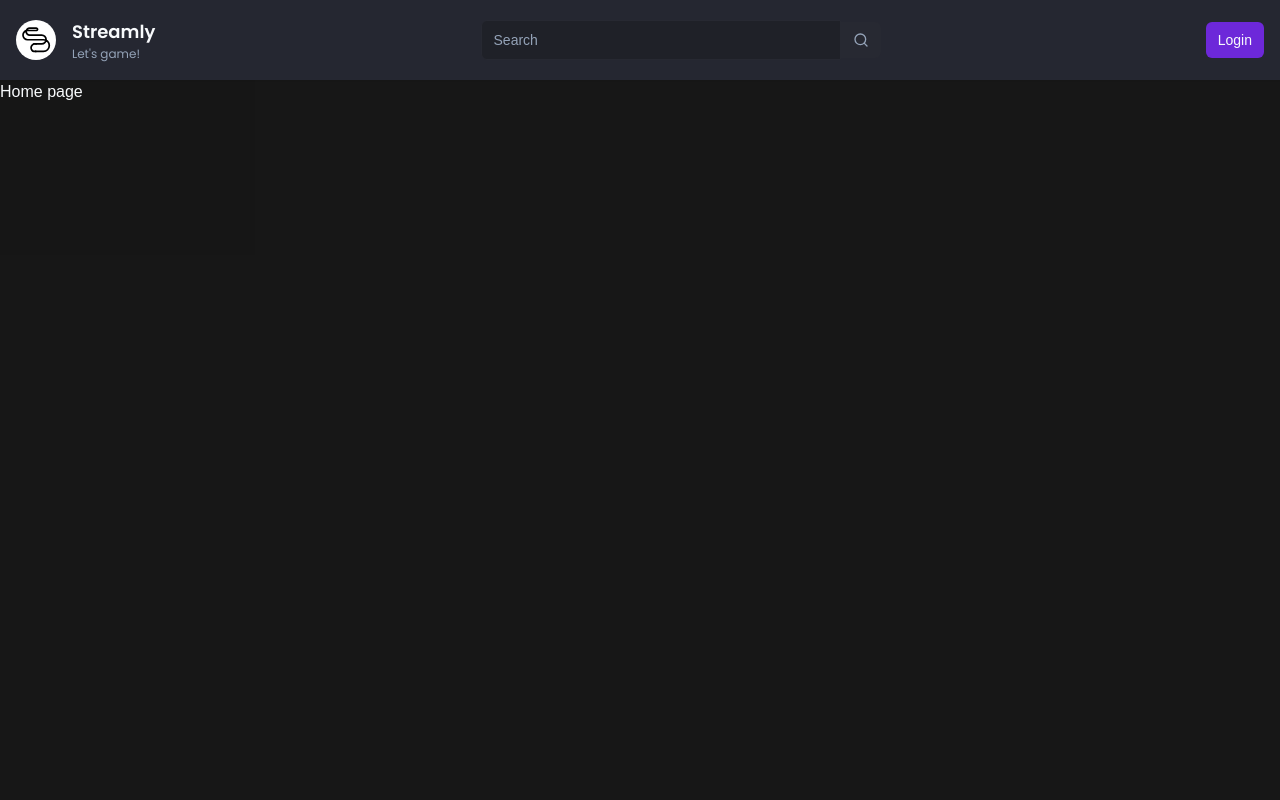
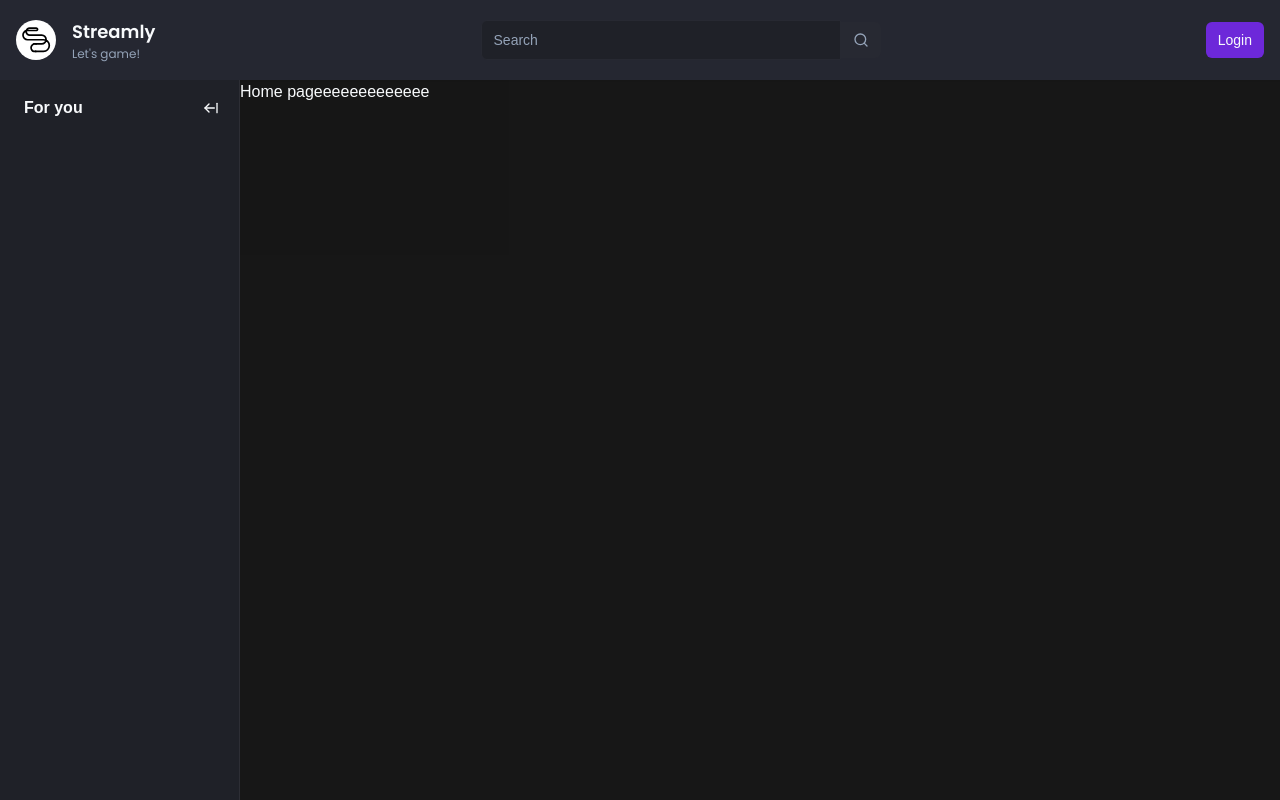
Before and after one commit to mateusz-wojnar/streamly, a Next.js app: page / in a window 1280 px wide. Built offline with nearby package versions, Linux system fonts and the light colour scheme; no server answers.

Commit message:
completed implementing colapsable sidebar

```diff
--- a/app/(browse)/(home)/page.tsx
+++ b/app/(browse)/(home)/page.tsx
@@ -3,7 +3,7 @@
 export default function Home() {
   return (
     <div className="flex flex-col gap-y-4">
-      <h1>Home page</h1>
+      <h1>Home pageeeeeeeeeeeee</h1>
     </div>
   );
 }
--- /dev/null
+++ b/app/(browse)/_components/container.tsx
@@ -0,0 +1,32 @@
+"use client";
+
+import { useEffect } from "react";
+import { useMediaQuery } from "usehooks-ts";
+
+import { cn } from "@/lib/utils";
+import { useSidebar } from "@/store/use-sidebar";
+
+interface ContainerProps {
+  children: React.ReactNode;
+}
+
+export const Container = ({ children }: ContainerProps) => {
+  const matches = useMediaQuery("(max-width: 1024px)");
+  const { collapsed, onCollapse, onExpand } = useSidebar((state) => state);
+
+  useEffect(() => {
+    if (matches) {
+      onCollapse();
+    } else {
+      onExpand();
+    }
+  }, [matches, onCollapse, onExpand]);
+
+  return (
+    <div
+      className={cn("flex-1", collapsed ? "ml-[70px]" : "ml-[70px] lg:ml-60")}
+    >
+      {children}
+    </div>
+  );
+};
--- /dev/null
+++ b/app/(browse)/_components/sidebar/index.tsx
@@ -0,0 +1,10 @@
+import { Wrapper } from "./wrapper";
+import { Toggle } from "./toggle";
+
+export const Sidebar = () => {
+  return (
+    <Wrapper>
+      <Toggle />
+    </Wrapper>
+  );
+};
--- /dev/null
+++ b/app/(browse)/_components/sidebar/toggle.tsx
@@ -0,0 +1,40 @@
+"use client";
+
+import { useSidebar } from "@/store/use-sidebar";
+import { Hint } from "@/components/hint";
+import { Button } from "@/components/ui/button";
+import { ArrowLeftFromLine, ArrowRightFromLine } from "lucide-react";
+
+export const Toggle = () => {
+  const { collapsed, onExpand, onCollapse } = useSidebar((state) => state);
+
+  const label = collapsed ? "Expand" : "Collapse";
+
+  return (
+    <>
+      {collapsed && (
+        <div className="hidden lg:flex w-full items-center justify-center pt-4 mb-4">
+          <Hint label={label} side="right" asChild>
+            <Button variant="ghost" className="h-auto p-2" onClick={onExpand}>
+              <ArrowRightFromLine />
+            </Button>
+          </Hint>
+        </div>
+      )}
+      {!collapsed && (
+        <div className="p-3 pl-6 mb-2 flex items-center w-full">
+          <p className="font-semibold text-primary">For you</p>
+          <Hint label={label} side="right" asChild>
+            <Button
+              className="h-auto p-2 ml-auto"
+              variant="ghost"
+              onClick={onCollapse}
+            >
+              <ArrowLeftFromLine className="h-4 w-4" />
+            </Button>
+          </Hint>
+        </div>
+      )}
+    </>
+  );
+};
--- /dev/null
+++ b/app/(browse)/_components/sidebar/wrapper.tsx
@@ -0,0 +1,22 @@
+"use client";
+import { cn } from "@/lib/utils";
+import { useSidebar } from "@/store/use-sidebar";
+
+interface WrapperProps {
+  children: React.ReactNode;
+}
+
+export const Wrapper = ({ children }: WrapperProps) => {
+  const { collapsed } = useSidebar((state) => state);
+
+  return (
+    <aside
+      className={cn(
+        "fixed left-0 flex flex-col w-60 h-full bg-background border-r border-[#2D2E35] z-50",
+        collapsed && "w-[70px]",
+      )}
+    >
+      {children}
+    </aside>
+  );
+};
--- a/app/(browse)/layout.tsx
+++ b/app/(browse)/layout.tsx
@@ -1,16 +1,14 @@
-import {Navbar} from "./_components/navbar"
+import { Navbar } from "./_components/navbar";
+import { Sidebar } from "./_components/sidebar";
+import { Container } from "./_components/container";
 
-const BrowseLayout = ({
-        children,
-    }: {
-        children: React.ReactNode
-    }) => {
+const BrowseLayout = ({ children }: { children: React.ReactNode }) => {
   return (
     <>
-            <Navbar/>
+      <Navbar />
       <div className="flex h-full pt-20">
-            {children}
-
+        <Sidebar />
+        <Container>{children}</Container>
       </div>
     </>
   );
--- /dev/null
+++ b/components/hint.tsx
@@ -0,0 +1,31 @@
+import {
+  Tooltip,
+  TooltipContent,
+  TooltipProvider,
+  TooltipTrigger,
+} from "@/components/ui/tooltip";
+
+interface HintProps {
+  label: string;
+  children: React.ReactNode;
+  asChild?: boolean;
+  side?: "top" | "bottom" | "left" | "right";
+  align?: "start" | "center" | "end";
+}
+
+export const Hint = ({ label, children, asChild, side, align }: HintProps) => {
+  return (
+    <TooltipProvider>
+      <Tooltip delayDuration={0}>
+        <TooltipTrigger asChild={asChild}>{children}</TooltipTrigger>
+        <TooltipContent
+          className="text-black bg-white"
+          side={side}
+          align={align}
+        >
+          <p className="font-semibold">{label}</p>
+        </TooltipContent>
+      </Tooltip>
+    </TooltipProvider>
+  );
+};
--- /dev/null
+++ b/components/ui/tooltip.tsx
@@ -0,0 +1,30 @@
+"use client"
+
+import * as React from "react"
+import * as TooltipPrimitive from "@radix-ui/react-tooltip"
+
+import { cn } from "@/lib/utils"
+
+const TooltipProvider = TooltipPrimitive.Provider
+
+const Tooltip = TooltipPrimitive.Root
+
+const TooltipTrigger = TooltipPrimitive.Trigger
+
+const TooltipContent = React.forwardRef<
+  React.ElementRef<typeof TooltipPrimitive.Content>,
+  React.ComponentPropsWithoutRef<typeof TooltipPrimitive.Content>
+>(({ className, sideOffset = 4, ...props }, ref) => (
+  <TooltipPrimitive.Content
+    ref={ref}
+    sideOffset={sideOffset}
+    className={cn(
+      "z-50 overflow-hidden rounded-md border bg-popover px-3 py-1.5 text-sm text-popover-foreground shadow-md animate-in fade-in-0 zoom-in-95 data-[state=closed]:animate-out data-[state=closed]:fade-out-0 data-[state=closed]:zoom-out-95 data-[side=bottom]:slide-in-from-top-2 data-[side=left]:slide-in-from-right-2 data-[side=right]:slide-in-from-left-2 data-[side=top]:slide-in-from-bottom-2",
+      className
+    )}
+    {...props}
+  />
+))
+TooltipContent.displayName = TooltipPrimitive.Content.displayName
+
+export { Tooltip, TooltipTrigger, TooltipContent, TooltipProvider }
--- a/package.json
+++ b/package.json
@@ -13,6 +13,7 @@
     "@clerk/themes": "^2.1.40",
     "@prisma/client": "^5.21.1",
     "@radix-ui/react-slot": "^1.1.0",
+    "@radix-ui/react-tooltip": "^1.1.3",
     "class-variance-authority": "^0.7.0",
     "clsx": "^2.1.1",
     "lucide-react": "^0.454.0",
@@ -23,7 +24,9 @@
     "react-dom": "19.0.0-rc-69d4b800-20241021",
     "svix": "^1.37.0",
     "tailwind-merge": "^2.5.4",
-    "tailwindcss-animate": "^1.0.7"
+    "tailwindcss-animate": "^1.0.7",
+    "usehooks-ts": "^3.1.0",
+    "zustand": "^5.0.1"
   },
   "devDependencies": {
     "@types/node": "^20",
--- /dev/null
+++ b/store/use-sidebar.ts
@@ -0,0 +1,13 @@
+import { create } from "zustand";
+
+interface SidebarStore {
+  collapsed: boolean;
+  onExpand: () => void;
+  onCollapse: () => void;
+}
+
+export const useSidebar = create<SidebarStore>((set) => ({
+  collapsed: false,
+  onExpand: () => set(() => ({ collapsed: false })),
+  onCollapse: () => set(() => ({ collapsed: true })),
+}));
```
Also changed, not shown: 1 other file (tests, documents, lock files or other folders). Lines whose indentation alone changed are shown as unchanged.
